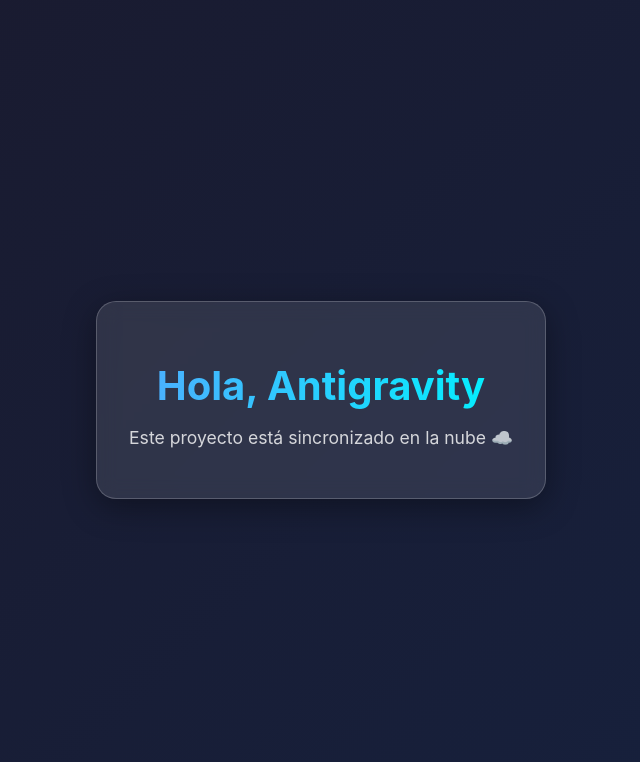
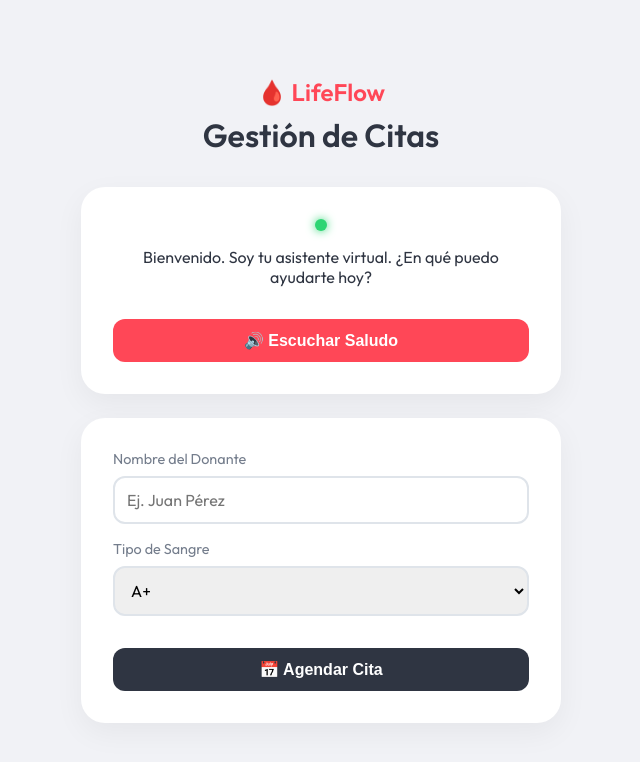
Before and after one commit to fernanditojosesanchez-source/antigrav, a plain HTML site: page web-demo/index.html in a window 1280 px wide. Shown: the whole page, without its empty margins (319-959 px from the left). Drawn offline with Linux system fonts and the light colour scheme.

Commit message:
Implement Blood Bank app with smart voice features

```diff
--- a/web-demo/index.html
+++ b/web-demo/index.html
@@ -1,46 +1,51 @@
 <!DOCTYPE html>
 <html lang="es">
+
 <head>
     <meta charset="UTF-8">
     <meta name="viewport" content="width=device-width, initial-scale=1.0">
-    <title>Mi Proyecto Antigravity</title>
-    <style>
-        body {
-            margin: 0;
-            height: 100vh;
-            display: flex;
-            justify-content: center;
-            align-items: center;
-            background: linear-gradient(135deg, #1a1a2e 0%, #16213e 100%);
-            font-family: 'Inter', sans-serif;
-            color: white;
-        }
-        .card {
-            background: rgba(255, 255, 255, 0.1);
-            backdrop-filter: blur(10px);
-            padding: 2rem;
-            border-radius: 20px;
-            border: 1px solid rgba(255, 255, 255, 0.2);
-            text-align: center;
-            box-shadow: 0 8px 32px 0 rgba(0, 0, 0, 0.37);
-        }
-        h1 {
-            font-size: 2.5rem;
-            margin-bottom: 0.5rem;
-            background: linear-gradient(to right, #4facfe 0%, #00f2fe 100%);
-            -webkit-background-clip: text;
-            -webkit-text-fill-color: transparent;
-        }
-        p {
-            font-size: 1.1rem;
-            opacity: 0.8;
-        }
-    </style>
+    <title>Banco de Sangre - Citas Inteligentes</title>
+    <link rel="stylesheet" href="style.css">
+    <link href="https://fonts.googleapis.com/css2?family=Outfit:wght@300;400;600&display=swap" rel="stylesheet">
 </head>
+
 <body>
-    <div class="card">
-        <h1>Hola, Antigravity</h1>
-        <p>Este proyecto está sincronizado en la nube ☁️</p>
+    <div class="container">
+        <header>
+            <div class="logo">🩸 LifeFlow</div>
+            <h1>Gestión de Citas</h1>
+        </header>
+
+        <main>
+            <div class="assistant-card">
+                <div class="status-indicator" id="voiceStatus"></div>
+                <p id="assistant-message">Bienvenido. Soy tu asistente virtual. ¿En qué puedo ayudarte hoy?</p>
+                <button id="btn-speak-welcome" class="btn-primary">🔊 Escuchar Saludo</button>
+            </div>
+
+            <div class="appointment-form">
+                <div class="input-group">
+                    <label>Nombre del Donante</label>
+                    <input type="text" placeholder="Ej. Juan Pérez">
+                </div>
+                <div class="input-group">
+                    <label>Tipo de Sangre</label>
+                    <select>
+                        <option>A+</option>
+                        <option>O+</option>
+                        <option>B+</option>
+                        <option>AB+</option>
+                        <option>A-</option>
+                        <option>O-</option>
+                        <option>B-</option>
+                        <option>AB-</option>
+                    </select>
+                </div>
+                <button class="btn-secondary" onclick="announceAppointment()">📅 Agendar Cita</button>
+            </div>
+        </main>
     </div>
+    <script src="script.js"></script>
 </body>
+
 </html>
--- /dev/null
+++ b/web-demo/script.js
@@ -0,0 +1,59 @@
+const synth = window.speechSynthesis;
+let isMuted = false;
+
+// --- CÓDIGO DEL USUARIO (INTEGRADO) ---
+// Función de voz MEJORADA
+function speak(text) {
+    if (isMuted || !synth) return;
+    synth.cancel();
+
+    // Limpiamos el texto de símbolos raros
+    const cleanText = text.replace(/[*#_]/g, '');
+    const utter = new SpeechSynthesisUtterance(cleanText);
+
+    // INTENTO DE MEJORA DE VOZ:
+    // Buscamos todas las voces disponibles en el dispositivo
+    const voices = synth.getVoices();
+
+    // Buscamos preferiblemente una voz de Google o Microsoft en español (suenan mejor)
+    const bestVoice = voices.find(v => v.lang.includes('es') && (v.name.includes('Google') || v.name.includes('Microsoft')));
+
+    // Si encontramos una "buena", la usamos. Si no, usamos cualquiera en español.
+    if (bestVoice) {
+        utter.voice = bestVoice;
+    } else {
+        utter.lang = 'es-ES';
+    }
+
+    // Ajustes para que suene menos "lenta"
+    utter.rate = 1.1; // Un poquito más rápido (1.0 es normal)
+    utter.pitch = 1.0; // Tono normal
+
+    synth.speak(utter);
+}
+// --------------------------------------
+
+// Lógica de la App
+document.addEventListener('DOMContentLoaded', () => {
+    // Cargar voces al inicio (a veces tardan en cargar en Chrome)
+    if (synth.onvoiceschanged !== undefined) {
+        synth.onvoiceschanged = () => { console.log("Voces cargadas"); };
+    }
+
+    const btnWelcome = document.getElementById('btn-speak-welcome');
+    btnWelcome.addEventListener('click', () => {
+        speak("Bienvenido al sistema de gestión de citas LifeFlow. Por favor, ingrese sus datos.");
+    });
+});
+
+function announceAppointment() {
+    const name = document.querySelector('input[type="text"]').value;
+    const type = document.querySelector('select').value;
+
+    if (!name) {
+        speak("Por favor, escribe el nombre del donante primero.");
+        return;
+    }
+
+    speak(`Cita agendada correctamente para ${name}, con tipo de sangre ${type}. Gracias por salvar vidas.`);
+}
--- /dev/null
+++ b/web-demo/style.css
@@ -0,0 +1,126 @@
+:root {
+    --primary: #ff4757;
+    --secondary: #2f3542;
+    --bg: #f1f2f6;
+    --card-bg: #ffffff;
+    --text: #2f3542;
+}
+
+body {
+    margin: 0;
+    font-family: 'Outfit', sans-serif;
+    background-color: var(--bg);
+    color: var(--text);
+    display: flex;
+    justify-content: center;
+    align-items: center;
+    min-height: 100vh;
+}
+
+.container {
+    width: 100%;
+    max-width: 480px;
+    padding: 20px;
+}
+
+header {
+    text-align: center;
+    margin-bottom: 2rem;
+}
+
+.logo {
+    font-size: 1.5rem;
+    font-weight: 600;
+    color: var(--primary);
+    margin-bottom: 0.5rem;
+}
+
+h1 {
+    font-size: 2rem;
+    margin: 0;
+    color: var(--secondary);
+}
+
+.assistant-card {
+    background: var(--card-bg);
+    padding: 2rem;
+    border-radius: 24px;
+    box-shadow: 0 10px 30px rgba(0,0,0,0.05);
+    text-align: center;
+    margin-bottom: 1.5rem;
+    transition: transform 0.3s ease;
+}
+
+.assistant-card:hover {
+    transform: translateY(-5px);
+}
+
+.status-indicator {
+    width: 12px;
+    height: 12px;
+    background-color: #2ed573;
+    border-radius: 50%;
+    margin: 0 auto 1rem;
+    box-shadow: 0 0 10px #2ed573;
+}
+
+.btn-primary, .btn-secondary {
+    border: none;
+    padding: 12px 24px;
+    border-radius: 12px;
+    font-size: 1rem;
+    font-weight: 600;
+    cursor: pointer;
+    transition: all 0.2s;
+    width: 100%;
+    margin-top: 1rem;
+}
+
+.btn-primary {
+    background-color: var(--primary);
+    color: white;
+}
+
+.btn-primary:hover {
+    background-color: #ff6b81;
+    box-shadow: 0 5px 15px rgba(255, 71, 87, 0.3);
+}
+
+.btn-secondary {
+    background-color: var(--secondary);
+    color: white;
+}
+
+.appointment-form {
+    background: var(--card-bg);
+    padding: 2rem;
+    border-radius: 24px;
+    box-shadow: 0 10px 30px rgba(0,0,0,0.05);
+}
+
+.input-group {
+    margin-bottom: 1rem;
+    text-align: left;
+}
+
+.input-group label {
+    display: block;
+    margin-bottom: 0.5rem;
+    font-size: 0.9rem;
+    color: #747d8c;
+}
+
+.input-group input, .input-group select {
+    width: 100%;
+    padding: 12px;
+    border: 2px solid #dfe4ea;
+    border-radius: 12px;
+    font-family: inherit;
+    font-size: 1rem;
+    box-sizing: border-box; /* Fix padding issue */
+}
+
+.input-group input:focus, .input-group select:focus {
+    border-color: var(--primary);
+    outline: none;
+}
```
